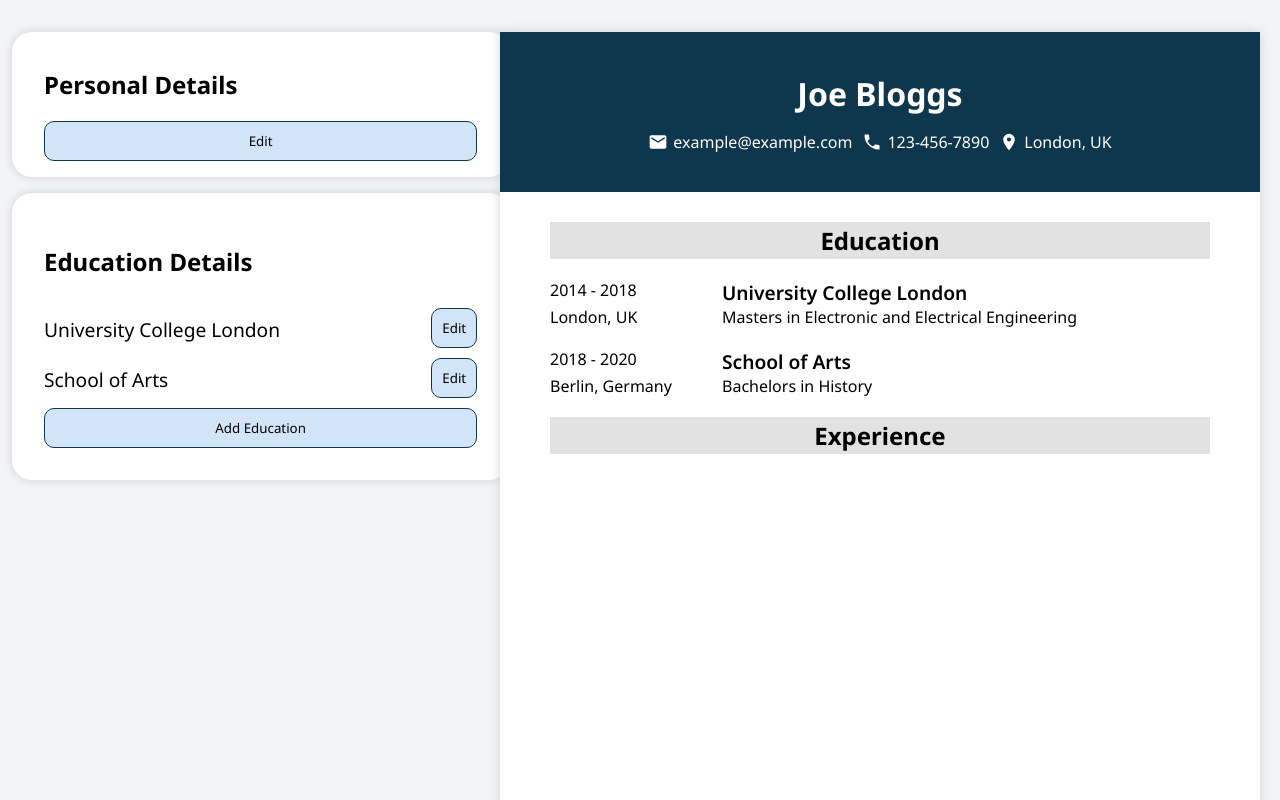
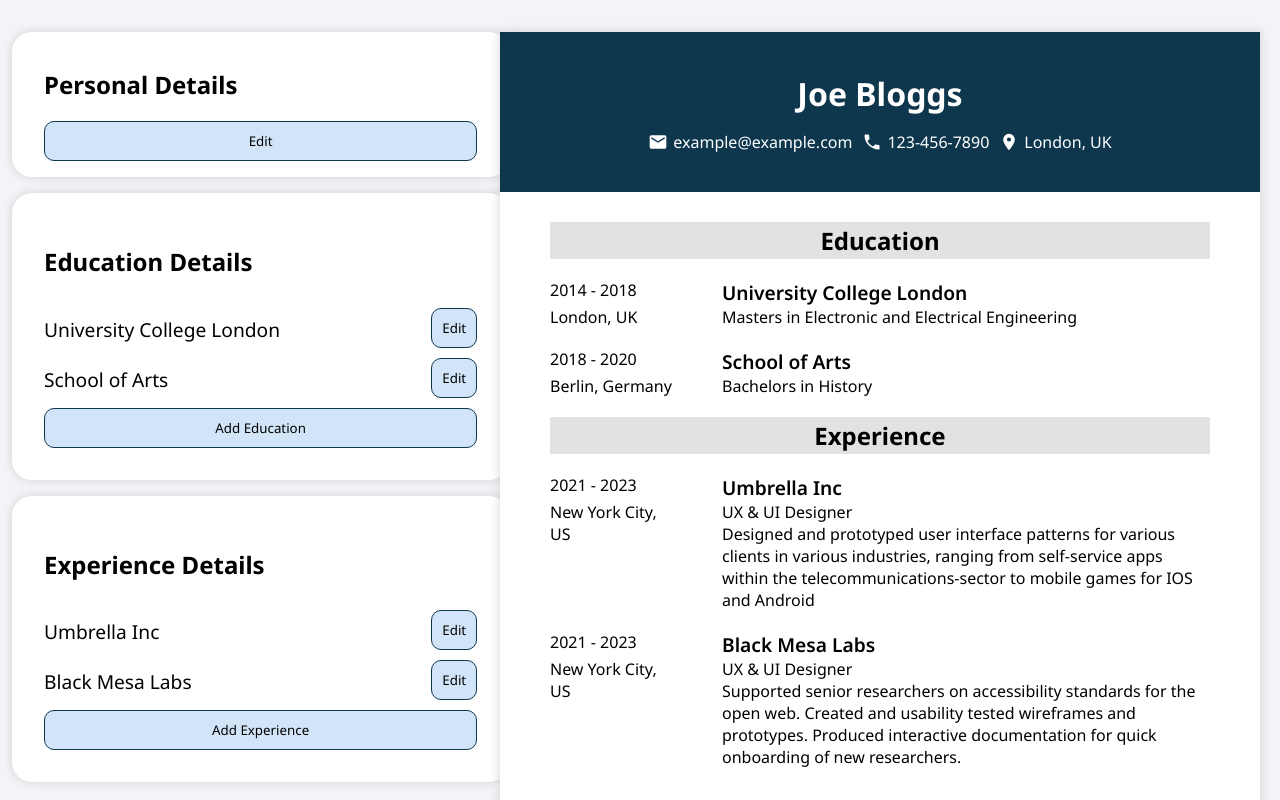
Before and after one commit to AdotK8/cv-application, a React (Vite) app: page / in a window 1280 px wide. Shown: the top 800 px of the page. Built offline with nearby package versions, Linux system fonts and the light colour scheme.

Commit message:
experience section added, need to finalise styling

```diff
--- a/src/App.jsx
+++ b/src/App.jsx
@@ -78,9 +78,13 @@ function App() {
         educations={educations}
         setEducation={setEducation}
         experiences={experiences}
-        setExperiences={setExperience}
+        setExperience={setExperience}
       />
-      <CvSide personalDetails={personalDetails} educations={educations} />
+      <CvSide
+        personalDetails={personalDetails}
+        educations={educations}
+        experiences={experiences}
+      />
     </div>
   );
 }
--- a/src/SectionEducation.jsx
+++ b/src/SectionEducation.jsx
@@ -107,6 +107,7 @@ export function SectionEducationInput({ educations, setEducation }) {
                   placeholder="Enter Location"
                 />
               </div>
+
               <div className="edit-and-delete-container">
                 <button
                   className="save"
--- a/src/SectionExperience.jsx
+++ b/src/SectionExperience.jsx
@@ -1,12 +1,227 @@
 import { useState } from "react";
 import { v4 as uuidv4 } from "uuid";
 
-export function SectionExperienceInput({ experiences, setExperiences }) {}
+export function SectionExperienceInput({ experiences, setExperience }) {
+  //initialise state variable to show and hide edit detais
+  const [showExpId, setShowExpId] = useState(null);
+
+  const handleChange = (event) => {
+    const { name, value } = event.target;
+    setExperience((prevExperiences) => {
+      return prevExperiences.map((experience) => {
+        if (experience.id === showExpId) {
+          return {
+            ...experience,
+            [name]: value,
+          };
+        } else return experience;
+      });
+    });
+  };
+
+  //handle adding of new experience entries to array
+  const addExperience = (
+    companyName = "Example Experience",
+    positionTitle = "Example Position",
+    startDate = "Date",
+    endDate = "Date",
+    location = "Example Location",
+    description = "Examlpe Description"
+  ) => {
+    const newExperience = {
+      id: uuidv4(),
+      companyName: companyName,
+      positionTitle: positionTitle,
+      startDate: startDate,
+      endDate: endDate,
+      location: location,
+      description: description,
+    };
+    setExperience([...experiences, newExperience]);
+  };
+
+  //handle removing of experience entries
+  const removeExperience = (id) => {
+    const newExperiences = experiences.filter(
+      (experience) => experience.id !== id
+    );
+    setExperience(newExperiences);
+  };
+  return (
+    <>
+      <h1>Experience Details</h1>
+
+      {experiences.map((experience) => (
+        <div className="experience-input-entry" key={experience.id}>
+          {showExpId === experience.id ? (
+            //html for show
+            <div>
+              <div>
+                <Input
+                  label="Company Name:"
+                  name="companyName"
+                  className="input-field"
+                  defaultValue={experience.companyName}
+                  onChange={handleChange}
+                  placeholder="Name of Company"
+                />
+              </div>
+              <div>
+                <Input
+                  label="Position:"
+                  name="positionTitle"
+                  className="input-field"
+                  defaultValue={experience.positionTitle}
+                  onChange={handleChange}
+                  placeholder="Position Title"
+                />
+              </div>
+
+              <div className="dates">
+                <div>
+                  <Input
+                    label="Start Date:"
+                    name="startDate"
+                    className="input-field"
+                    defaultValue={experience.startDate}
+                    onChange={handleChange}
+                    placeholder="Start Date"
+                  />
+                </div>
+                <div>
+                  <Input
+                    label="End Date:"
+                    name="endDate"
+                    className="input-field"
+                    defaultValue={experience.endDate}
+                    onChange={handleChange}
+                    placeholder="End Date"
+                  />
+                </div>
+              </div>
+              <div>
+                <Input
+                  label="Location:"
+                  name="location"
+                  className="input-field"
+                  defaultValue={experience.location}
+                  onChange={handleChange}
+                  placeholder="Enter Location"
+                />
+              </div>
+              <div>
+                <Input
+                  label="Description:"
+                  name="description"
+                  className="description-field"
+                  defaultValue={experience.description}
+                  onChange={handleChange}
+                  isTextarea
+                  placeholder="Enter Description"
+                />
+              </div>
+              <div className="edit-and-delete-container">
+                <button
+                  className="save"
+                  onClick={() => {
+                    setShowExpId(null);
+                  }}
+                >
+                  Save
+                </button>
+                <button
+                  className="delete"
+                  onClick={() => {
+                    removeExperience(experience.id);
+                  }}
+                >
+                  Delete
+                </button>
+              </div>
+            </div>
+          ) : (
+            //html for no show
+            <>
+              <div className="line">
+                <div>{experience.companyName}</div>
+                <button
+                  onClick={() => {
+                    setShowExpId(experience.id); // Show when the button is clicked
+                  }}
+                >
+                  Edit
+                </button>
+              </div>
+            </>
+          )}
+        </div>
+      ))}
+      <button
+        onClick={() => {
+          addExperience();
+        }}
+      >
+        Add Experience
+      </button>
+    </>
+  );
+}
 
 export function SectionExperienceDisplay({ experiences }) {
+  console.log(experiences);
   return (
     <>
       <h1 className="section-header">Experience</h1>
+
+      {experiences.map((experience) => (
+        <div className="experience-entry" key={experience.id}>
+          <div className="leftHand-exp">
+            <div>{`${experience.startDate} - ${experience.endDate}`}</div>
+            <div>{experience.location}</div>
+          </div>
+          <div className="rightHand">
+            <div className="school">{experience.companyName}</div>
+            <div>{experience.positionTitle}</div>
+            <div>{experience.description}</div>
+          </div>
+        </div>
+      ))}
     </>
   );
 }
+
+function Input({
+  label,
+  type = "text",
+  name,
+  className,
+  defaultValue,
+  onChange,
+  placeholder,
+  isTextarea = false,
+}) {
+  return (
+    <>
+      <label>{label}</label>
+      {isTextarea ? (
+        <textarea
+          name={name}
+          className={className}
+          defaultValue={defaultValue}
+          onChange={onChange}
+          placeholder={placeholder}
+          rows={5}
+        />
+      ) : (
+        <input
+          type={type}
+          placeholder={placeholder}
+          name={name}
+          className={className}
+          defaultValue={defaultValue}
+          onChange={onChange}
+        />
+      )}
+    </>
+  );
+}
--- a/src/styles/App.scss
+++ b/src/styles/App.scss
@@ -53,8 +53,8 @@ html {
     }
   }
 }
-
-.education-input {
+.education-input,
+.experience-input {
   gap: 10px;
   background-color: $lightest-tone;
   border-radius: 20px;
@@ -64,7 +64,8 @@ html {
   flex-direction: column;
   box-shadow: 0 0 10px $shadow-colour;
 
-  .education-input-entry {
+  .education-input-entry,
+  .experience-input-entry {
     > div {
       > div:not(.dates):not(.edit-and-delete-container) {
         display: flex;
@@ -79,6 +80,16 @@ html {
           margin-top: 0.3rem;
           margin-bottom: 0.3rem;
           font-family: "Noto Sans", sans-serif;
+        }
+        > textarea {
+          max-height: 150px;
+          background-color: $background-colour;
+          overflow-y: auto;
+          padding: 10px;
+          border: 1px solid $background-colour;
+          border-radius: 5px;
+          resize: vertical; /* Allow vertical resizing */
+          margin-bottom: 10px;
         }
       }
       .edit-and-delete-container {
@@ -176,7 +187,8 @@ html {
     text-align: center;
     padding: 2px;
   }
-  .education-entry {
+  .education-entry,
+  .experience-entry {
     display: grid;
     grid-template-columns: 1fr 4fr;
     gap: 50px;
@@ -185,6 +197,11 @@ html {
       display: flex;
       flex-direction: column;
       justify-content: space-between;
+    }
+    .leftHand-exp {
+      display: flex;
+      flex-direction: column;
+      gap: 5px;
     }
     .rightHand {
       display: flex;
```
